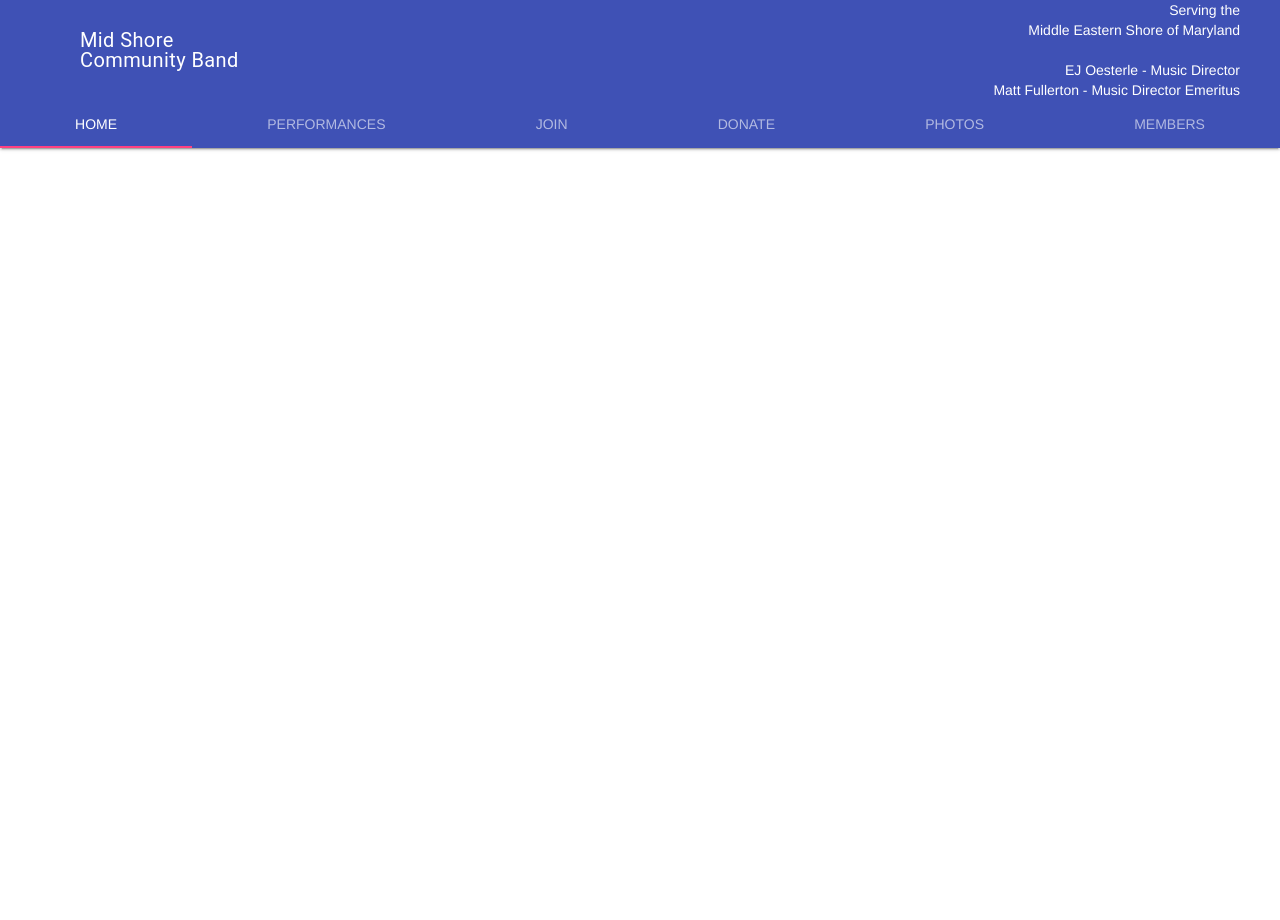
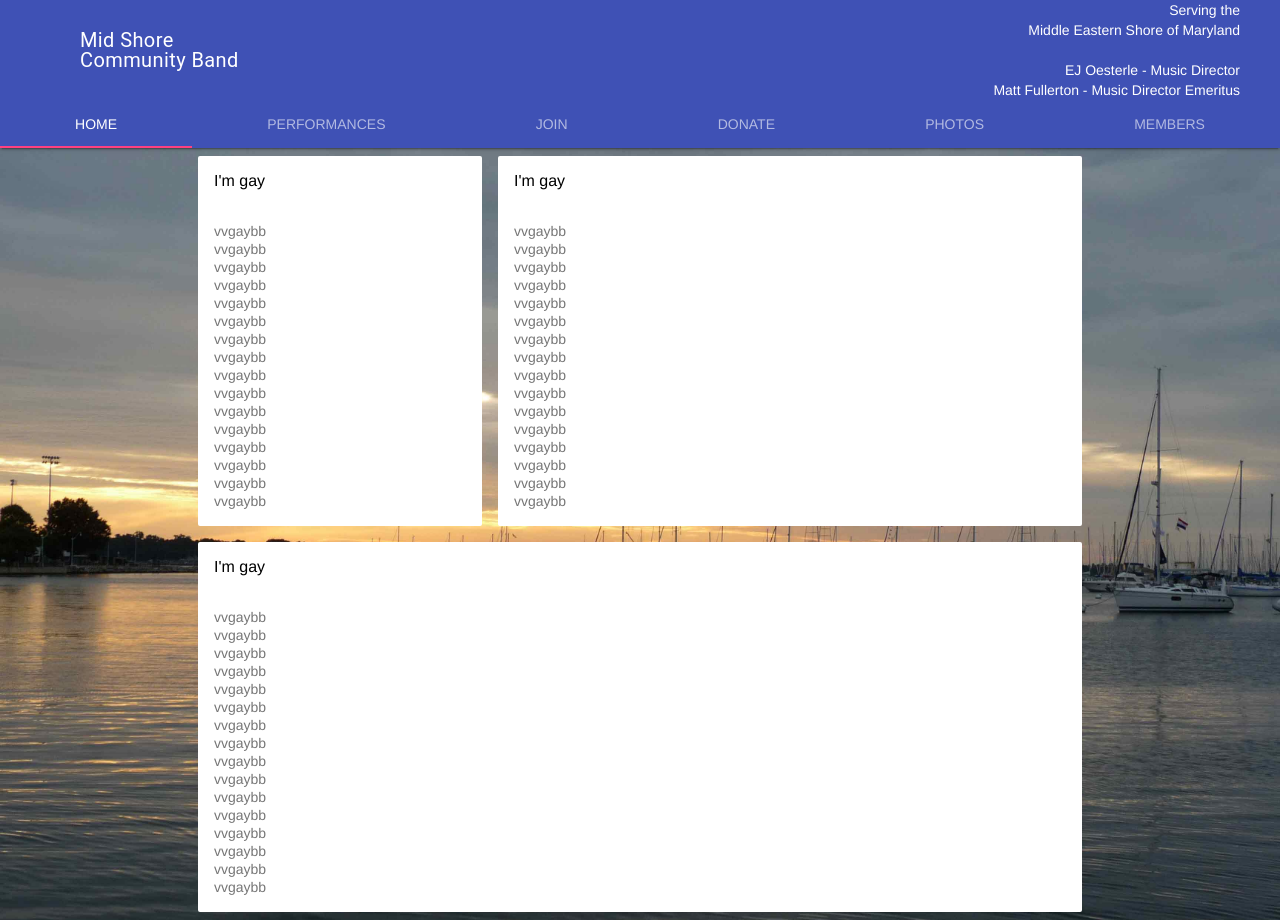
Before and after one commit to djfunkymuffinz/mscb, a Node server app: page / in a window 1280 px wide. Run offline with Node 20, Linux system fonts and the light colour scheme; some libraries are stand-ins or nearby versions.

Commit message:
added some cards just to play with

```diff
--- a/server.js
+++ b/server.js
@@ -45,6 +45,7 @@ const tabs = [{
 
 app.set('views', './views');
 app.set('view engine', 'ejs');
+app.use('/assets', express.static('./assets'));
 
 app.get('/', function(req,res) {
    //req.isLoggedIn = true;
--- a/views/home.ejs
+++ b/views/home.ejs
@@ -0,0 +1,76 @@
+<div class="page-content">
+   <div class="mdl-grid home-card">
+      <div class="mdl-card mdl-cell mdl-cell--4-col">
+         <div class="mdl-card__title">
+            I'm gay
+         </div>
+         <div class="mdl-card__supporting-text">
+            vvgaybb<br>
+            vvgaybb<br>
+            vvgaybb<br>
+            vvgaybb<br>
+            vvgaybb<br>
+            vvgaybb<br>
+            vvgaybb<br>
+            vvgaybb<br>
+            vvgaybb<br>
+            vvgaybb<br>
+            vvgaybb<br>
+            vvgaybb<br>
+            vvgaybb<br>
+            vvgaybb<br>
+            vvgaybb<br>
+            vvgaybb<br>
+         </div>
+      </div>
+
+      <div class="mdl-card mdl-cell mdl-cell--8-col">
+         <div class="mdl-card__title">
+            I'm gay
+         </div>
+         <div class="mdl-card__supporting-text">
+            vvgaybb<br>
+            vvgaybb<br>
+            vvgaybb<br>
+            vvgaybb<br>
+            vvgaybb<br>
+            vvgaybb<br>
+            vvgaybb<br>
+            vvgaybb<br>
+            vvgaybb<br>
+            vvgaybb<br>
+            vvgaybb<br>
+            vvgaybb<br>
+            vvgaybb<br>
+            vvgaybb<br>
+            vvgaybb<br>
+            vvgaybb<br>
+         </div>
+      </div>
+   </div>
+   <div class="mdl-grid home-card">
+      <div class="mdl-card mdl-cell mdl-cell--12-col">
+         <div class="mdl-card__title">
+            I'm gay
+         </div>
+         <div class="mdl-card__supporting-text">
+            vvgaybb<br>
+            vvgaybb<br>
+            vvgaybb<br>
+            vvgaybb<br>
+            vvgaybb<br>
+            vvgaybb<br>
+            vvgaybb<br>
+            vvgaybb<br>
+            vvgaybb<br>
+            vvgaybb<br>
+            vvgaybb<br>
+            vvgaybb<br>
+            vvgaybb<br>
+            vvgaybb<br>
+            vvgaybb<br>
+            vvgaybb<br>
+         </div>
+      </div>
+   </div>
+</div>
--- a/views/index.ejs
+++ b/views/index.ejs
@@ -13,10 +13,37 @@
       .header-info {
          text-align: right;
       }
+      body::before {
+         background-size: cover;
+         background-attachment: fixed;
+         background-image: url('assets/img/background.jpg');
+         content: '';
+         will-change: transform;
+         z-index: -1;
+         left: 0;
+         right: 0;
+         bottom: 0;
+         top: 0;
+         position:fixed
+      }
+      .home-card {
+         max-width: 900px;
+         padding: 0;
+         display: flex;
+         width: 100%;
+         margin: 0 auto;
+         flex-shrink: 0;
+      }
+      .mdl-card {
+         display: flex;
+         flex-direction: column;
+         align-items: stretch;
+         min-height: 360px;
+      }
    </style>
 </head>
 
-<div class="mdl-layout mdl-js-layout mdl-layout--fixed-header mdl-layout--fixed-tabs">
+<div class="mdl-layout mdl-js-layout mdl-layout--fixed-tabs">
    <header class="mdl-layout__header">
       <div class="mdl-layout__header-row">
          <span class="mdl-layout-title">Mid Shore</br>Community Band</span>
@@ -38,7 +65,7 @@
    <main class="mdl-layout__content">
       <% for (const tab of tabs) { %>
          <section class="mdl-layout__tab-panel<%= tab.isDefault ? ' is-active' : '' %>" id="<%= tab.id %>">
-            <% include(tab.template) %>
+            <%- include(tab.template) %>
          </section>
       <% } %>
    </main>
```
Also changed, not shown: assets/img/background.jpg (added).
